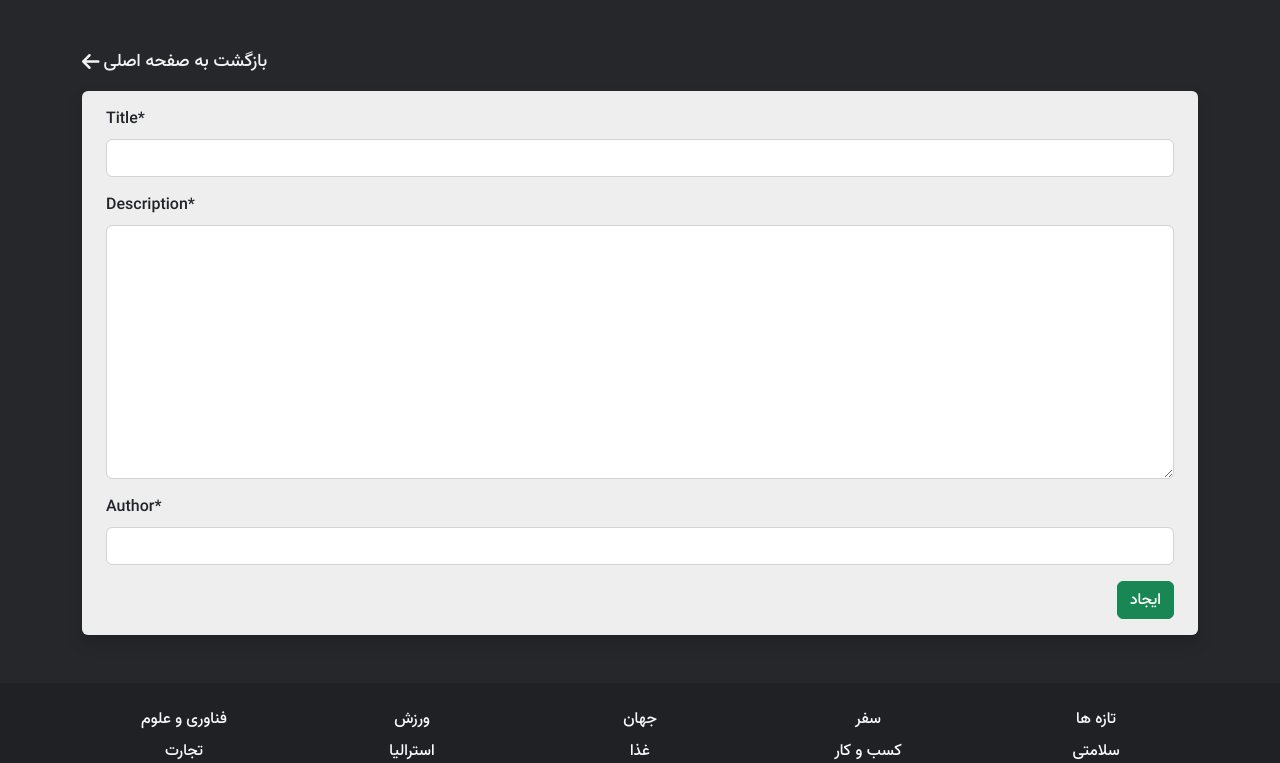
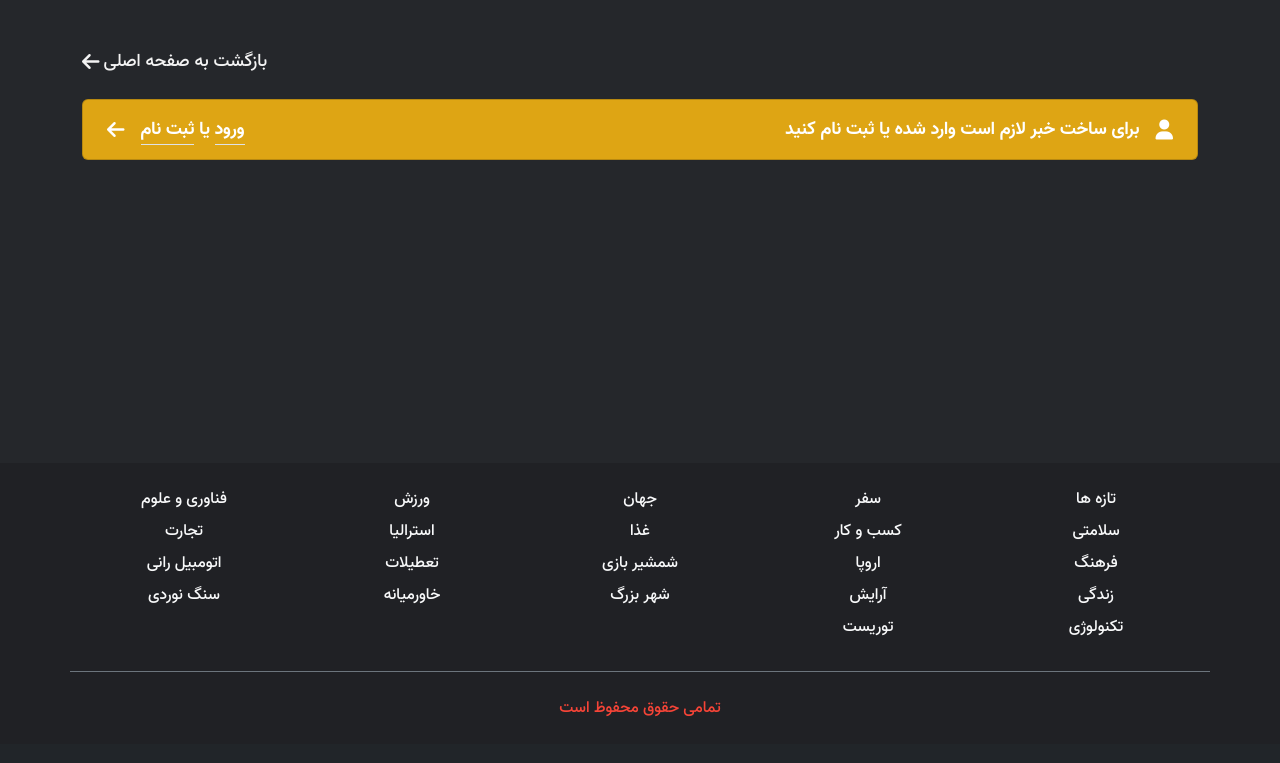
Before and after one commit to mohammadrezaGh80/news_website, a Django app: page /news/create/ in a window 1280 px wide. Shown: the part 56-819 px from the top of the page. After the commit the page ends 773 px from the top, so only its background shows below. Run offline with Django 4.2, Linux system fonts and the light colour scheme; some libraries are stand-ins or nearby versions; some web fonts are replaced.

Commit message:
add form for report create and update,sort news based on the newest and update report_create_view with its template

```diff
--- /dev/null
+++ b/news/forms.py
@@ -0,0 +1,9 @@
+from django import forms
+
+from .models import Report
+
+
+class ReportForm(forms.ModelForm):
+    class Meta:
+        model = Report
+        fields = ["title", "description"]
--- a/news/templates/news/report_create_and_update.html
+++ b/news/templates/news/report_create_and_update.html
@@ -8,6 +8,20 @@
         ویرایش خبر: {{ report.title }}
     {% endif %}
 {% endblock page_title %}
+
+{% block page_style %}
+    <style>
+        .warning-form{
+                background-color: #dea514;
+            }
+
+        .warning-form p,
+        .warning-form a{
+                font-family: "Vazir-Bold", serif;
+                font-size: 18px;
+        }
+    </style>
+{% endblock page_style %}
 
 {% block page_content %}
     <section class="py-5 flex-grow-1" style="direction: ltr;background-color: #25272B">
@@ -20,13 +34,7 @@
                             <i class="fa-solid fa-arrow-left fa-lg"></i>
                             <span style="font-size: 18px" class="pe-1">بازگشت به صفحه اصلی</span>
                         </a>
-                    {% else %}
-                        <a style="color: #f3f3f3" href="{{ report.get_absolute_url }}"
-                           class="wrapper-icon d-flex align-items-center text-decoration-none">
-                            <i class="fa-solid fa-arrow-left fa-lg"></i>
-                            <span style="font-size: 18px" class="pe-1">بازگشت به صفحه خبر</span>
-                        </a>
-                    {% endif %}
+                        {% if user.is_authenticated %}
                             <div style="background-color: #eeeeee" class="col-12 card shadow mt-3 border-0 py-3 px-4">
                                 <form action="" method="POST">
                                     {% csrf_token %}
@@ -42,6 +50,30 @@
                                     </div>
                                 </form>
                             </div>
+                        {% else %}
+                            <div style="direction: rtl" class="warning-form card py-3 px-4 justify-content-lg-between flex-lg-row mt-4">
+                            <div class="d-flex flex-column flex-lg-row align-items-center">
+                                <i class="fa-solid fa-user text-white mb-3 mb-lg-0 me-lg-3 fa-lg"></i>
+                                <p class="text-white text-center text-lg-start">برای ساخت خبر لازم است وارد شده یا ثبت نام کنید</p>
+                            </div>
+                            <div class="d-flex justify-content-center align-items-center mt-3 mt-lg-0">
+                                <p class="text-white me-2 me-lg-3">
+                                    <a class="text-white border-bottom" href="{% url 'login' %}">ورود</a>
+                                    یا
+                                    <a class="text-white border-bottom" href="{% url 'signup' %}">ثبت نام</a>
+                                </p>
+                                <i class="fa-sharp fa-solid fa-arrow-left text-white fa-lg"></i>
+                            </div>
+                        </div>
+                        {% endif %}
+
+                    {% else %}
+                        <a style="color: #f3f3f3" href="{{ report.get_absolute_url }}"
+                           class="wrapper-icon d-flex align-items-center text-decoration-none">
+                            <i class="fa-solid fa-arrow-left fa-lg"></i>
+                            <span style="font-size: 18px" class="pe-1">بازگشت به صفحه خبر</span>
+                        </a>
+                    {% endif %}
                 </div>
             </div>
         </div>
--- a/news/templates/news/report_detail.html
+++ b/news/templates/news/report_detail.html
@@ -17,6 +17,10 @@
         .text-news-detail {
             line-height: 1.7;
             font-size: 17px;
+        }
+
+        p{
+            color: #fff;
         }
 
         @media screen and (max-width: 992px) {
@@ -108,7 +112,7 @@
                                 <span class="ms-1">{{ report.datetime_modified }}</span>
                             </li>
                         </ul>
-                        <p class="text-news-detail text-white my-4">{{ report.description }}</p>
+                        <p class="text-news-detail my-4">{{ report.description|linebreaks }}</p>
                     </div>
                     <div class="wrapper-comments card p-3 my-5">
                         <h3 style="font-family: 'Vazir-Bold',serif;" class="text-white">دیدگاه</h3>
--- a/news/urls.py
+++ b/news/urls.py
@@ -5,7 +5,7 @@ from . import views
 urlpatterns = [
     path('', views.ReportListView.as_view(), name="report_list"),
     path('<int:pk>/', views.ReportDetailView.as_view(), name="report_detail"),
-    path('create/', views.ReportCreateView.as_view(), name="report_create"),
+    path('create/', views.report_create_view, name="report_create"),
     path('<int:pk>/update/', views.ReportUpdateView.as_view(), name="report_update"),
     path('<int:pk>/delete/', views.ReportDeleteView.as_view(), name="report_delete"),
 ]
--- a/news/views.py
+++ b/news/views.py
@@ -1,13 +1,17 @@
 from django.views import generic
 from django.urls import reverse_lazy
+from django.shortcuts import render, redirect
 
 from .models import Report
+from .forms import ReportForm
 
 
 class ReportListView(generic.ListView):
-    model = Report
     template_name = "news/report_list.html"
     context_object_name = "reports"
+
+    def get_queryset(self):
+        return Report.objects.order_by("-datetime_modified")
 
 
 class ReportDetailView(generic.DetailView):
@@ -16,10 +20,22 @@ class ReportDetailView(generic.DetailView):
     context_object_name = "report"
 
 
-class ReportCreateView(generic.CreateView):
-    model = Report
-    fields = ["title", "description", "author"]
-    template_name = "news/report_create_and_update.html"
+# class ReportCreateView(generic.CreateView):
+#     model = Report
+#     fields = ["title", "description", "author"]
+#     template_name = "news/report_create_and_update.html"
+
+def report_create_view(request):
+    if request.method == "POST":
+        form = ReportForm(request.POST)
+        if form.is_valid():
+            report = form.save(commit=False)
+            report.author = request.user
+            report.save()
+            return redirect("report_detail", report.id)
+    else:
+        form = ReportForm()
+    return render(request, "news/report_create_and_update.html", context={"form": form})
 
 
 class ReportUpdateView(generic.UpdateView):
```
Also changed, not shown: db.sqlite3. Lines whose indentation alone changed are shown as unchanged.
